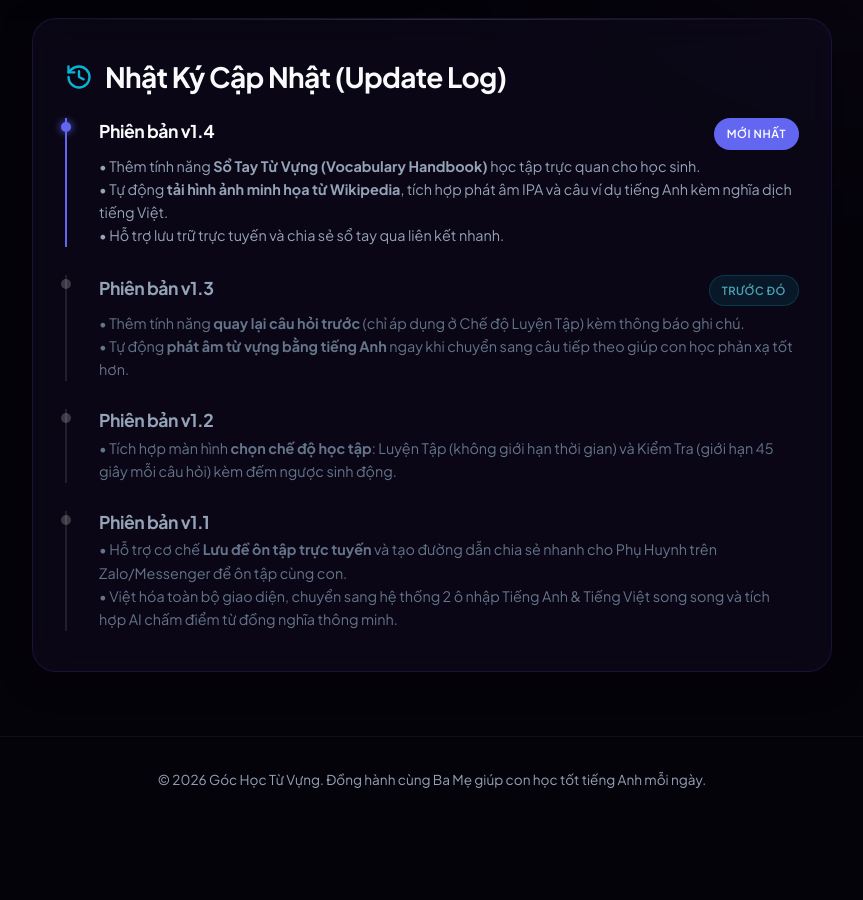
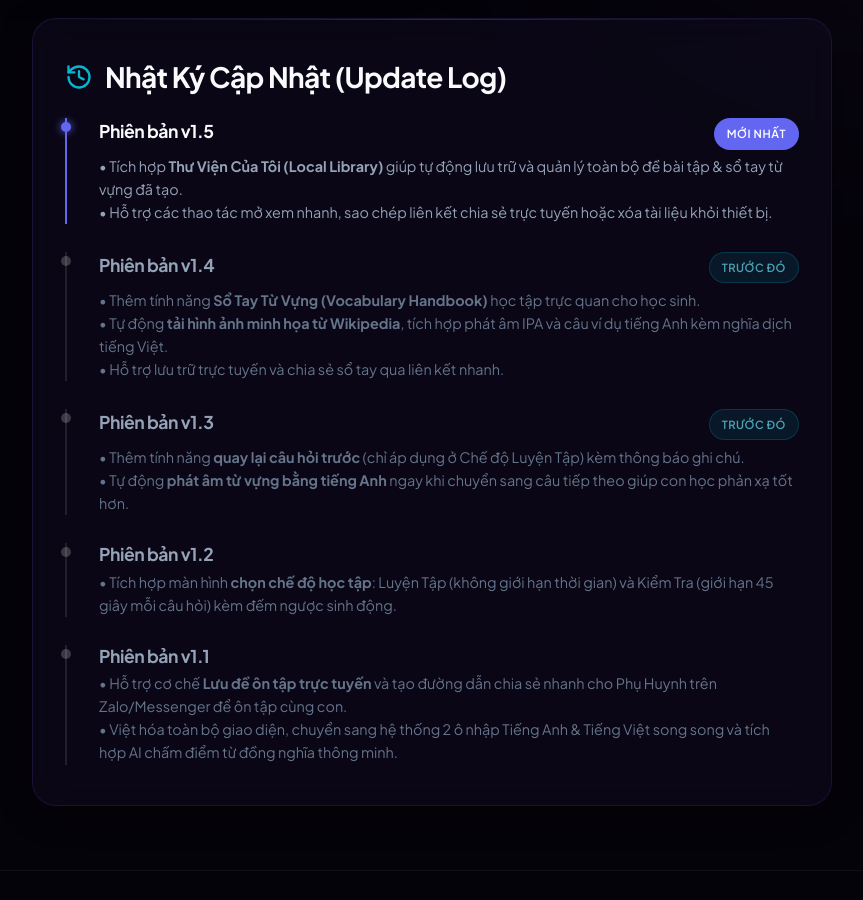
Before and after one commit to phonghq-o/vocab-craft, a website: page index.html in a window 1280 px wide. Shown: the part 860-1760 px from the top of the page, without its empty margins (208-1071 px from the left). Before the commit the page ends 1682 px from the top, so only its background shows below. Drawn offline with nearby package versions, Linux system fonts and the light colour scheme.

Commit message:
docs: Update changelog timeline for v1.5\

```diff
--- a/index.html
+++ b/index.html
@@ -500,10 +500,21 @@
         <div class="update-item" style="position: relative; padding-left: 2rem; margin-bottom: 1.75rem; border-left: 2px solid var(--color-primary);">
           <div class="update-dot" style="position: absolute; left: -6px; top: 4px; width: 10px; height: 10px; border-radius: 50%; background: var(--color-primary); box-shadow: 0 0 8px var(--color-primary);"></div>
           <div style="display: flex; justify-content: space-between; align-items: baseline; flex-wrap: wrap; gap: 0.5rem; margin-bottom: 0.25rem;">
-            <h3 style="font-size: 1.1rem; font-weight: 700; color: var(--text-primary); margin: 0;">Phiên bản v1.4</h3>
+            <h3 style="font-size: 1.1rem; font-weight: 700; color: var(--text-primary); margin: 0;">Phiên bản v1.5</h3>
             <span class="badge" style="font-size: 0.7rem; background: var(--color-primary); color: white;">Mới nhất</span>
           </div>
           <p style="font-size: 0.9rem; color: var(--text-secondary); line-height: 1.6; margin: 0.35rem 0 0 0;">
+            • Tích hợp <strong>Thư Viện Của Tôi (Local Library)</strong> giúp tự động lưu trữ và quản lý toàn bộ đề bài tập & sổ tay từ vựng đã tạo.<br>
+            • Hỗ trợ các thao tác mở xem nhanh, sao chép liên kết chia sẻ trực tuyến hoặc xóa tài liệu khỏi thiết bị.
+          </p>
+        </div>
+        <div class="update-item" style="position: relative; padding-left: 2rem; margin-bottom: 1.75rem; border-left: 2px solid rgba(255,255,255,0.1);">
+          <div class="update-dot" style="position: absolute; left: -6px; top: 4px; width: 10px; height: 10px; border-radius: 50%; background: rgba(255,255,255,0.2);"></div>
+          <div style="display: flex; justify-content: space-between; align-items: baseline; flex-wrap: wrap; gap: 0.5rem; margin-bottom: 0.25rem;">
+            <h3 style="font-size: 1.1rem; font-weight: 700; color: var(--text-secondary); margin: 0;">Phiên bản v1.4</h3>
+            <span class="badge badge-secondary" style="font-size: 0.7rem; opacity: 0.7;">Trước đó</span>
+          </div>
+          <p style="font-size: 0.9rem; color: var(--text-muted); line-height: 1.6; margin: 0.35rem 0 0 0;">
             • Thêm tính năng <strong>Sổ Tay Từ Vựng (Vocabulary Handbook)</strong> học tập trực quan cho học sinh.<br>
             • Tự động <strong>tải hình ảnh minh họa từ Wikipedia</strong>, tích hợp phát âm IPA và câu ví dụ tiếng Anh kèm nghĩa dịch tiếng Việt.<br>
             • Hỗ trợ lưu trữ trực tuyến và chia sẻ sổ tay qua liên kết nhanh.
```
